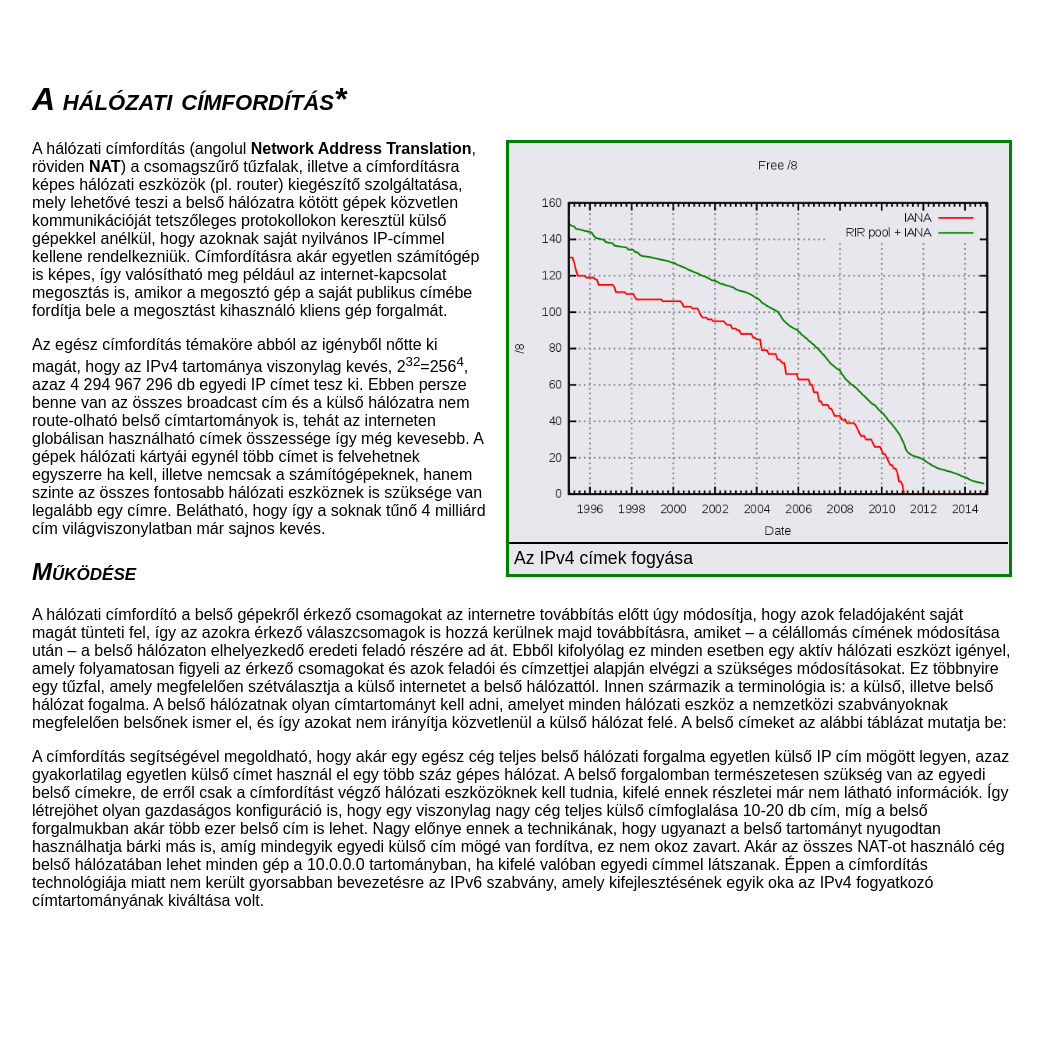
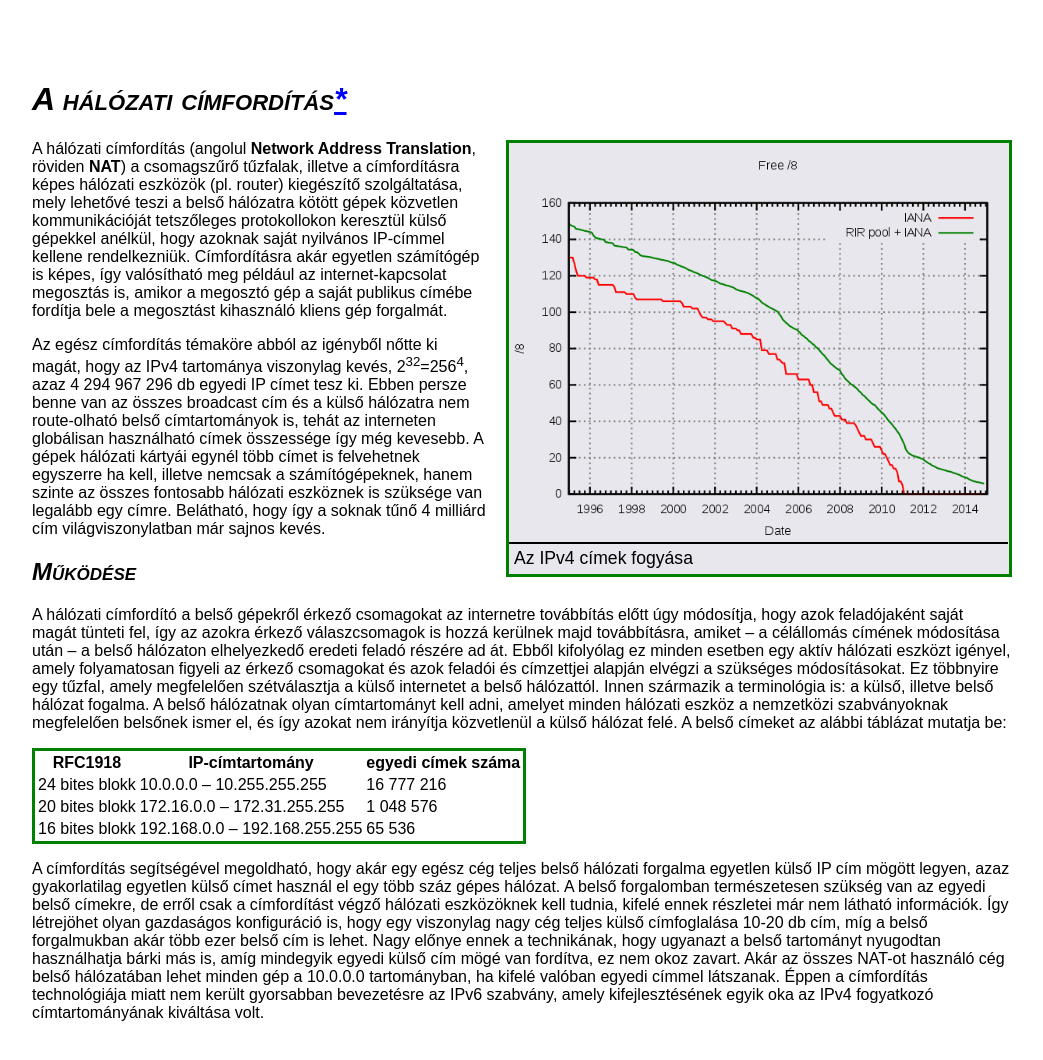
Before and after one commit to Daved19424/halozat_cim, a plain HTML site: page index.html in a window 1280 px wide. Shown: the whole page, without its empty margins (118-1161 px from the left). Before the commit the page ends 986 px from the top, so only its background shows below. Drawn offline with Linux system fonts and the light colour scheme.

Commit message:
10-11 feladat

```diff
--- a/index.html
+++ b/index.html
@@ -10,7 +10,7 @@
 
 <body>
   <div id="content">
-    <h1>A hálózati címfordítás*</h1>
+    <h1>A hálózati címfordítás<a href="https://hu.wikipedia.org/wiki/Hálózati_címfordítás">*</a> </h1>
     <div class="frame"><img src="ipv4fogyas.png" alt="IPcalypse" title="IPcalypse">
       <p class="imgtitle"> Az IPv4 címek fogyása</p>
     </div>
@@ -44,6 +44,28 @@
       szabványoknak megfelelően belsőnek ismer el, és így azokat nem irányítja közvetlenül a külső hálózat felé. A belső
       címeket az alábbi táblázat mutatja be:
     </p>
+    <table >
+      <tr>
+          <th>RFC1918</th>
+          <th>IP-címtartomány</th>
+          <th>egyedi címek száma</th>
+      </tr>
+      <tr>
+          <td>24 bites blokk</td>
+          <td>10.0.0.0 – 10.255.255.255</td>
+          <td>16 777 216</td>
+      </tr>
+      <tr>
+          <td>20 bites blokk</td>
+          <td>172.16.0.0 – 172.31.255.255</td>
+          <td>1 048 576</td>
+      </tr>
+      <tr>
+          <td>16 bites blokk</td>
+          <td>192.168.0.0 – 192.168.255.255</td>
+          <td>65 536</td>
+      </tr>
+  </table>
 
     <p>A címfordítás segítségével megoldható, hogy akár egy egész cég teljes belső hálózati forgalma egyetlen külső IP
       cím
```
